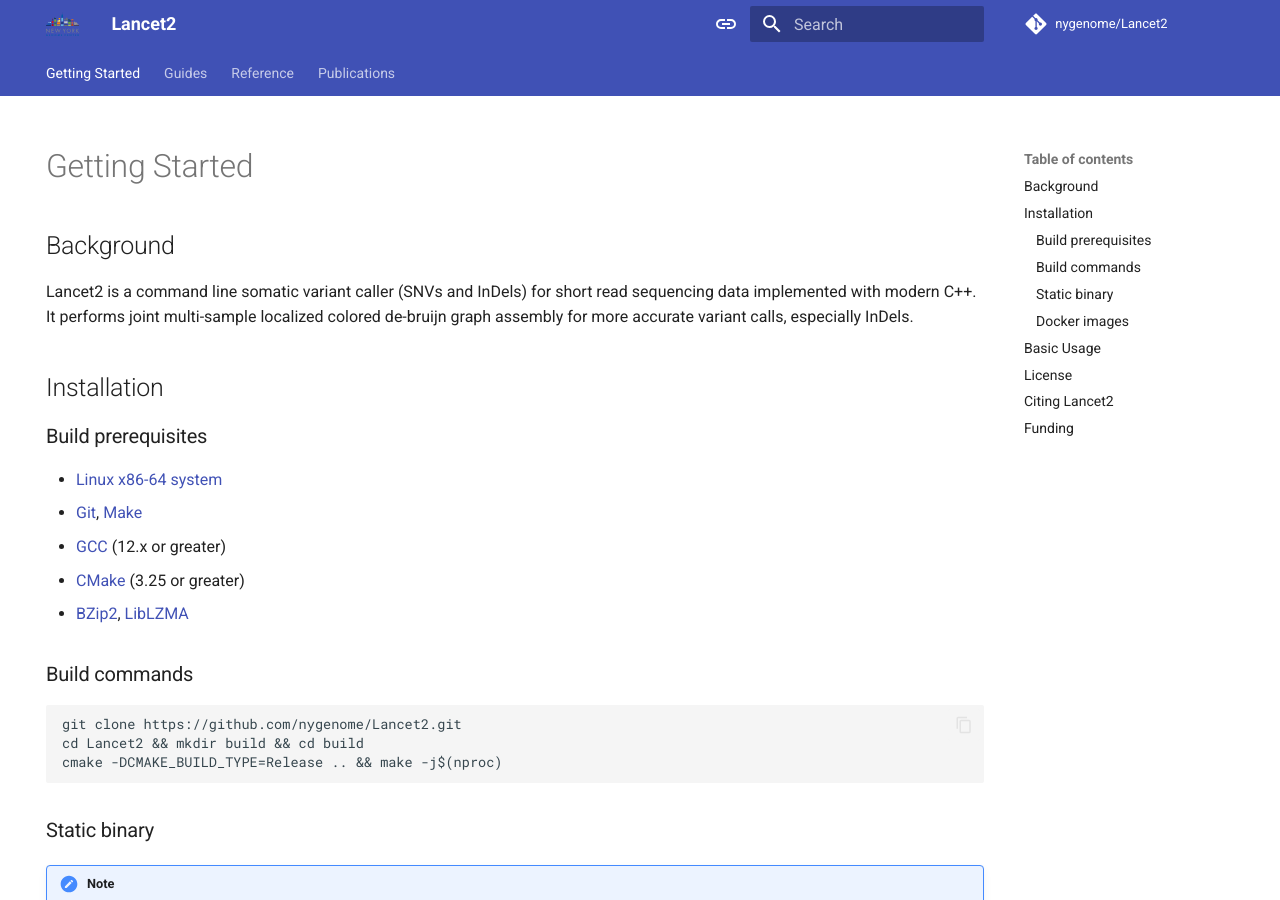
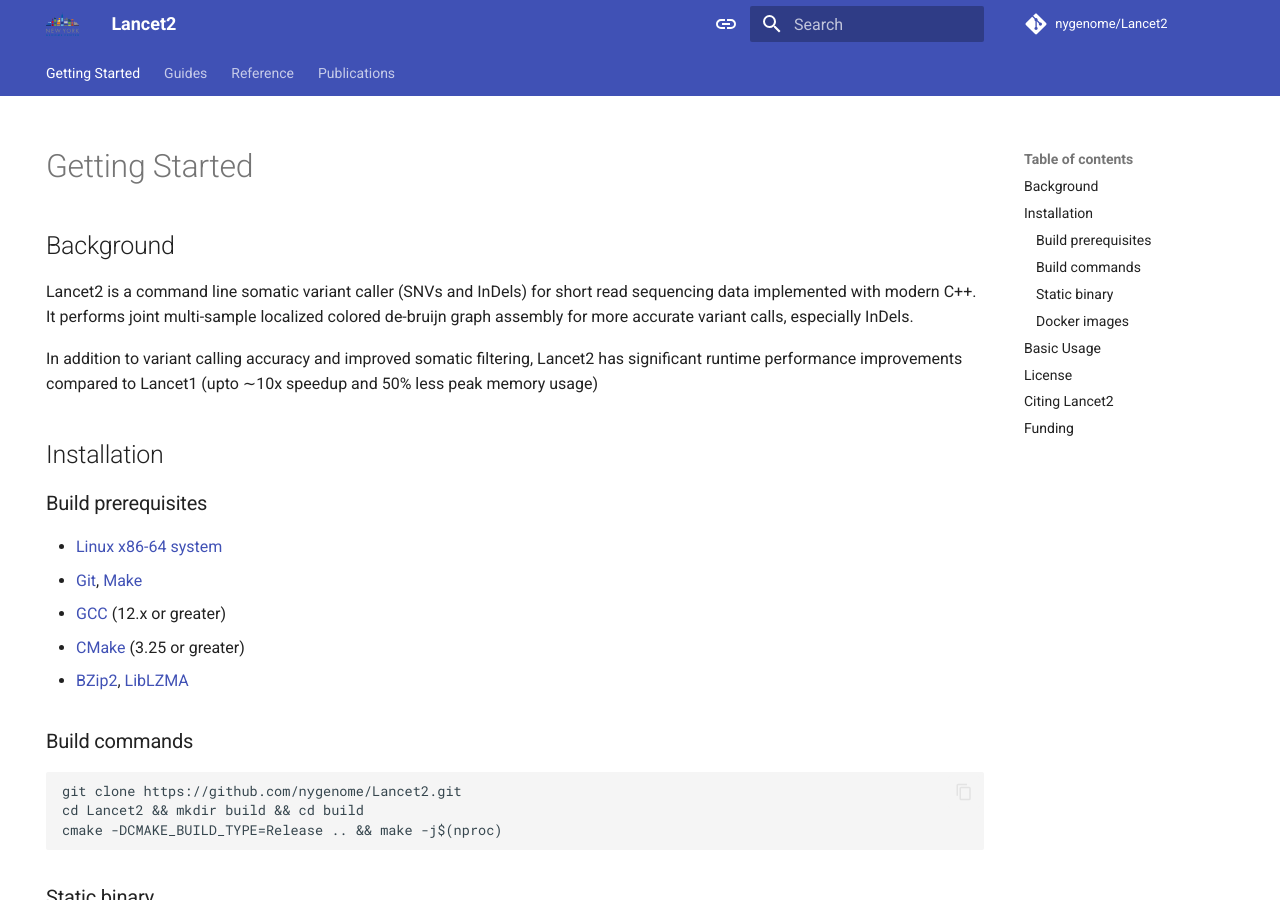
Before and after one commit to omicsnut/Lancet2, an MkDocs documentation site: the page built from docs/index.md, in a window 1280 px wide and 900 px high. Built offline with MkDocs 1.6.1 and Material for MkDocs 9.7.7, drawn with Linux system fonts in a browser that asks for light colours; plug-ins that fetch from the network failed and are left out; comment, search, counter and statistics services are not loaded.

Commit message:
chore: update docs

```diff
--- a/docs/index.md
+++ b/docs/index.md
@@ -11,6 +11,8 @@
 read sequencing data implemented with modern C++. It performs joint multi-sample
 localized colored de-bruijn graph assembly for more accurate variant calls,
 especially InDels.
+
+In addition to variant calling accuracy and improved somatic filtering, Lancet2 has significant runtime performance improvements compared to Lancet1 (upto ∼10x speedup and 50% less peak memory usage)
 
 ## Installation
 
```
Also changed, not shown: README.md (+2 -0 lines).
